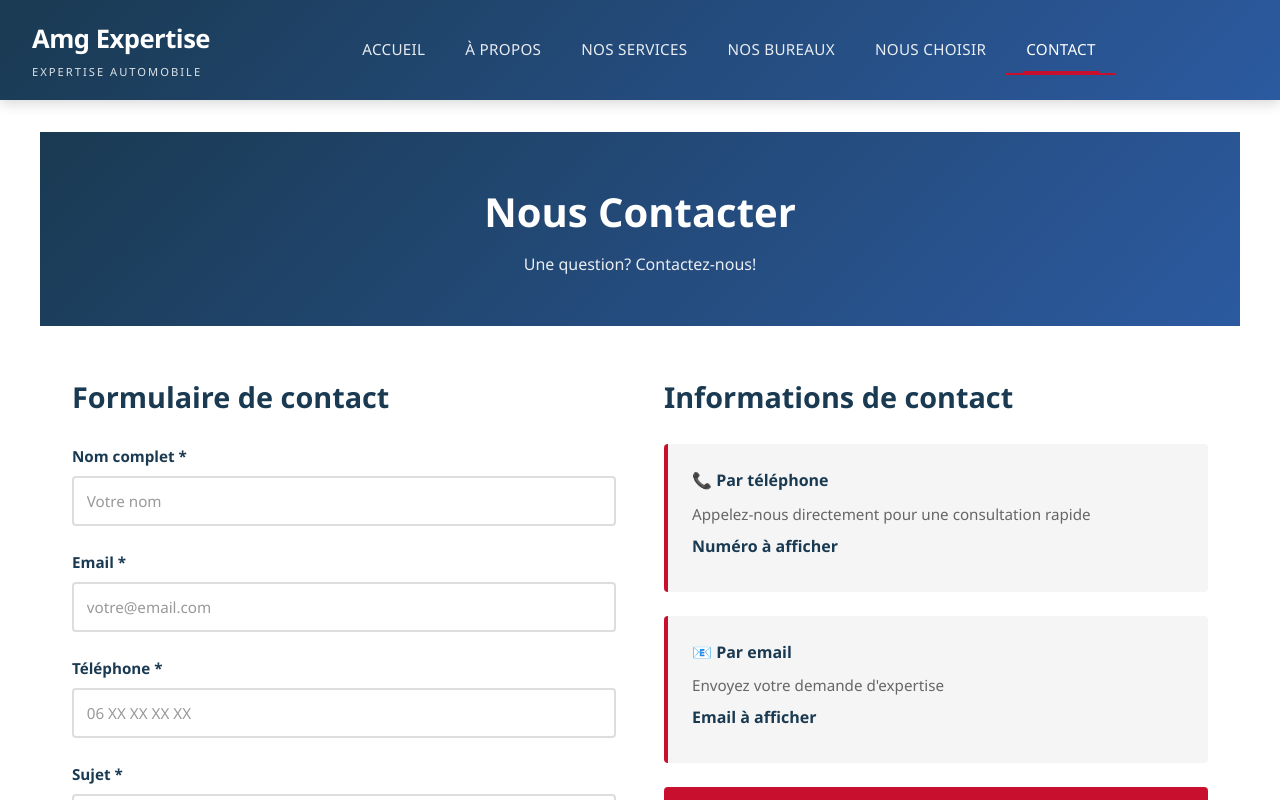
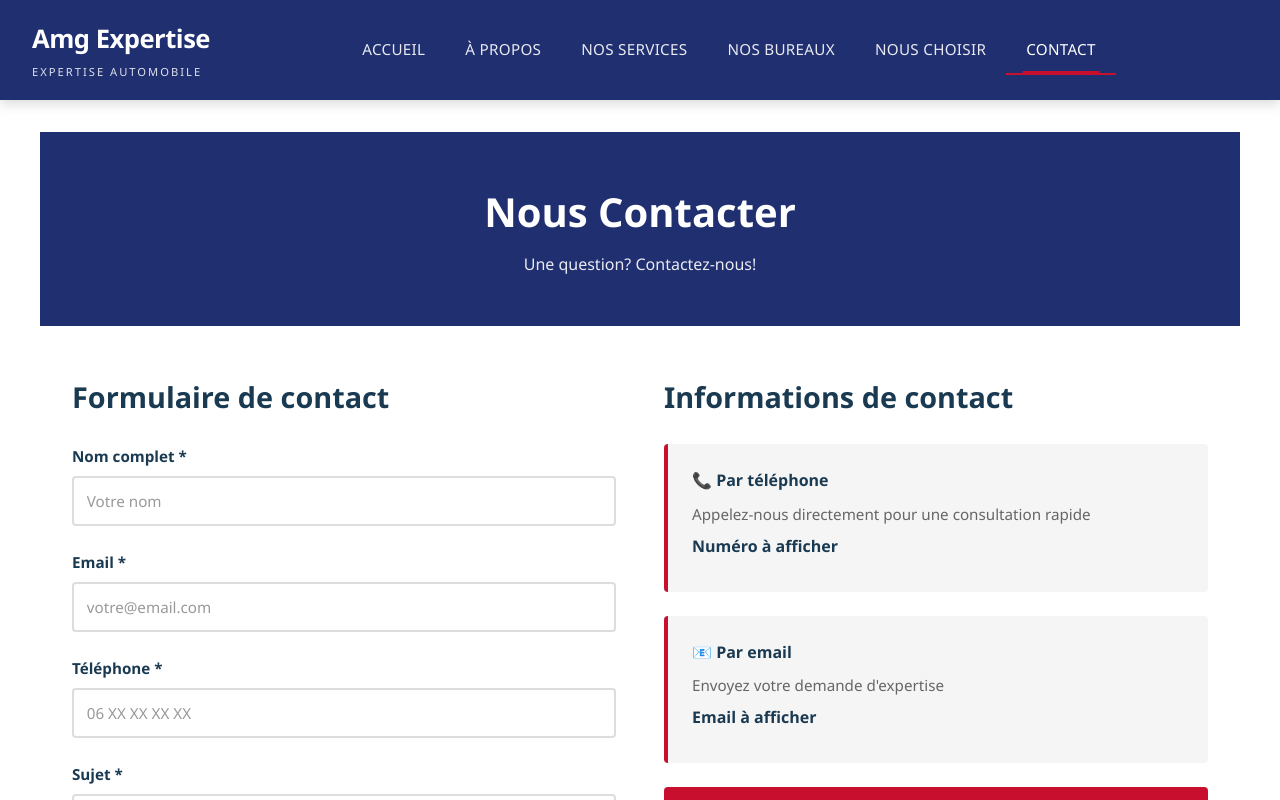
Before and after one commit to nicordo19/AmgExpertise, an Angular app: page /contact in a window 1280 px wide. Shown: the top 800 px of the page. Built offline with nearby package versions, Linux system fonts and the light colour scheme.

Commit message:
changing color every pages

```diff
--- a/src/app/pages/bureaux/bureaux.scss
+++ b/src/app/pages/bureaux/bureaux.scss
@@ -4,7 +4,7 @@
 }
 
 .page-header {
-  background: linear-gradient(135deg, var(--primary-color) 0%, #2c5aa0 100%);
+  background: linear-gradient(135deg, #202f70 0%, #202f70 100%);
   color: white;
   padding: 3rem 2rem;
   text-align: center;
--- a/src/app/pages/contact/contact.scss
+++ b/src/app/pages/contact/contact.scss
@@ -4,7 +4,7 @@
 }
 
 .page-header {
-  background: linear-gradient(135deg, var(--primary-color) 0%, #2c5aa0 100%);
+  background: linear-gradient(135deg, #202f70 0%, #202f70 100%);
   color: white;
   padding: 3rem 2rem;
   text-align: center;
--- a/src/app/pages/home/home.scss
+++ b/src/app/pages/home/home.scss
@@ -9,7 +9,7 @@
 }
 
 .hero {
-  background: linear-gradient(135deg, var(--primary-color) 0%, #2c5aa0 100%);
+  background: linear-gradient(135deg, #202f70 0%, #202f70 100%);
   color: white;
   padding: 6rem 2rem;
   text-align: center;
@@ -123,7 +123,7 @@
     justify-content: center;
     width: 100px;
     height: 100px;
-    background: linear-gradient(135deg, var(--primary-color) 0%, #2c5aa0 100%);
+    background: linear-gradient(135deg, #202f70 0%, #202f70 100%);
 
     border-radius: 50%;
     font-size: 3rem;
@@ -295,7 +295,7 @@
 }
 
 .testimonial {
-  background: linear-gradient(135deg, var(--primary-color) 0%, #2c5aa0 100%);
+  background: linear-gradient(135deg, #202f70 0%, #202f70 100%);
   color: white;
   padding: 4rem 2rem;
   margin: 3rem 0;
--- a/src/app/pages/nous-choisir/nous-choisir.scss
+++ b/src/app/pages/nous-choisir/nous-choisir.scss
@@ -4,7 +4,7 @@
 }
 
 .page-header {
-  background: linear-gradient(135deg, var(--primary-color) 0%, #2c5aa0 100%);
+  background: linear-gradient(135deg, #202f70 0%, #202f70 100%);
   color: white;
   padding: 3rem 2rem;
   text-align: center;
--- a/src/app/pages/presentation/presentation.scss
+++ b/src/app/pages/presentation/presentation.scss
@@ -4,7 +4,7 @@
 }
 
 .page-header {
-  background: linear-gradient(135deg, var(--primary-color) 0%, #2c5aa0 100%);
+  background: linear-gradient(135deg, #202f70 0%, #202f70 100%);
   color: white;
   padding: 3rem 2rem;
   text-align: center;
--- a/src/app/pages/services/services.scss
+++ b/src/app/pages/services/services.scss
@@ -4,7 +4,7 @@
 }
 
 .page-header {
-  background: linear-gradient(135deg, var(--primary-color) 0%, #2c5aa0 100%);
+  background: linear-gradient(135deg, #202f70 0%, #202f70 100%);
   color: white;
   padding: 3rem 2rem;
   text-align: center;
--- a/src/app/shared/footer/footer.scss
+++ b/src/app/shared/footer/footer.scss
@@ -1,5 +1,5 @@
 .footer {
-  background: linear-gradient(135deg, var(--primary-color) 0%, #2c5aa0 100%);
+  background: linear-gradient(135deg, #202f70 0%, #202f70 100%);
   color: white;
   margin-top: 4rem;
   padding-top: 3rem;
--- a/src/app/shared/header/header.scss
+++ b/src/app/shared/header/header.scss
@@ -1,5 +1,5 @@
 .header {
-  background: linear-gradient(135deg, var(--primary-color) 0%, #2c5aa0 100%);
+  background: linear-gradient(135deg, #202f70 0%, #202f70 100%);
   color: white;
   position: sticky;
   top: 0;
```
Also changed, not shown: 1 other file (tests, documents, lock files or other folders).
